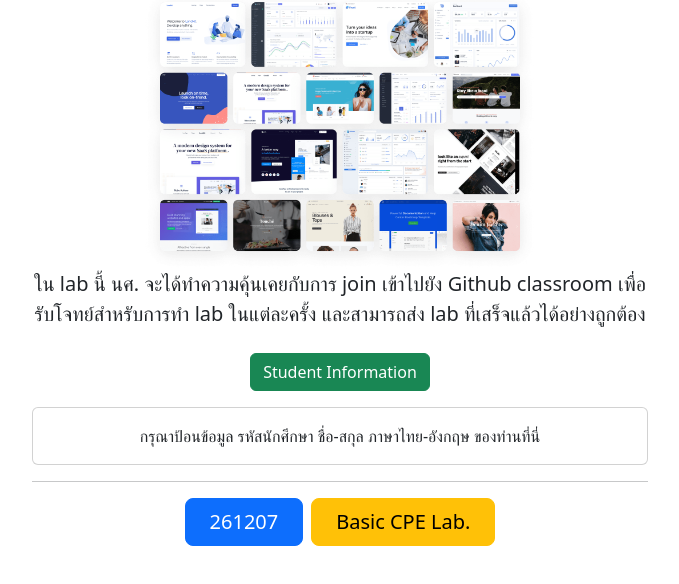
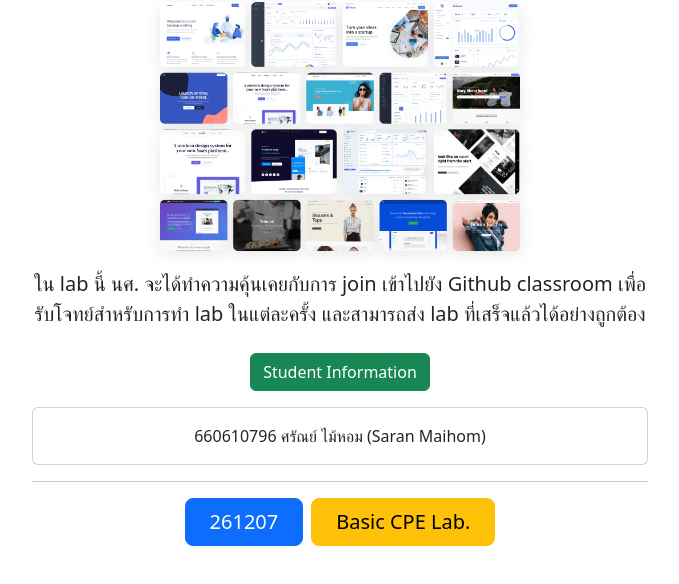
Before and after one commit to cpe207/lab01-SRTxz, a plain HTML site: page index.html in a window 1280 px wide. Both pictures are taken after a click on the button "Student Information". Shown: the part 178-762 px from the top of the page, without its empty margins (300-979 px from the left). Drawn offline with nearby package versions, Linux system fonts and the light colour scheme.

Commit message:
insert my name and student id

```diff
--- a/index.html
+++ b/index.html
@@ -50,8 +50,7 @@
           </p>
           <div class="collapse" id="collapseExample">
             <div class="card card-body">
-              กรุณาป้อนข้อมูล รหัสนักศึกษา ชื่อ-สกุล ภาษาไทย-อังกฤษ
-              ของท่านที่นี่
+              660610796 ศรัณย์ ไม้หอม (Saran Maihom)
             </div>
           </div>
         </div>
```
